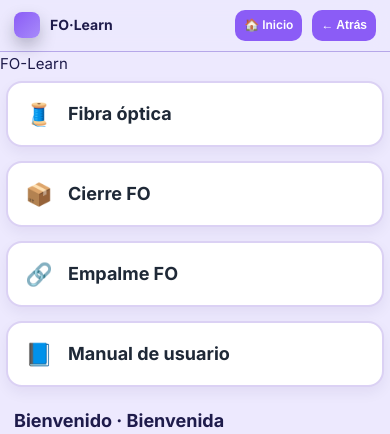
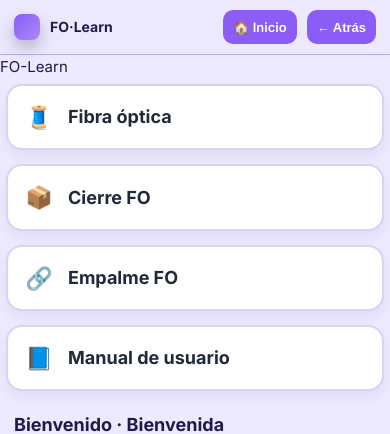
Before and after one commit to karla22rios/fo-learn, a Django app: page / in a window 390 px wide. Shown: the top 434 px of the page. Run offline with Django 5.2, Linux system fonts and the light colour scheme; data comes from the database, SQL or seed files in the repository.

```diff
--- a/static/css/site.css
+++ b/static/css/site.css
@@ -353,26 +353,3 @@ hr.sep{
   h2{ font-size: 18px; }
   h3{ font-size: 16px; }
 }
-
-/* =========================
-   MOBILE pequeño (<= 420px)
-   ========================= */
-@media (max-width: 420px){
-
-  /* Sidebar en 1 columna si la pantalla es muy chica */
-  .sidebar{
-    grid-template-columns: 1fr;
-  }
-
-  /* Botones del header aún más compactos */
-  .btn-home,
-  .btn-back{
-    padding: 6px 9px;
-    font-size: 12px;
-  }
-
-  /* Visor más cuadrado para aprovechar altura */
-  .viewer-wrap{
-    aspect-ratio: 1 / 1;
-  }
-}
```
